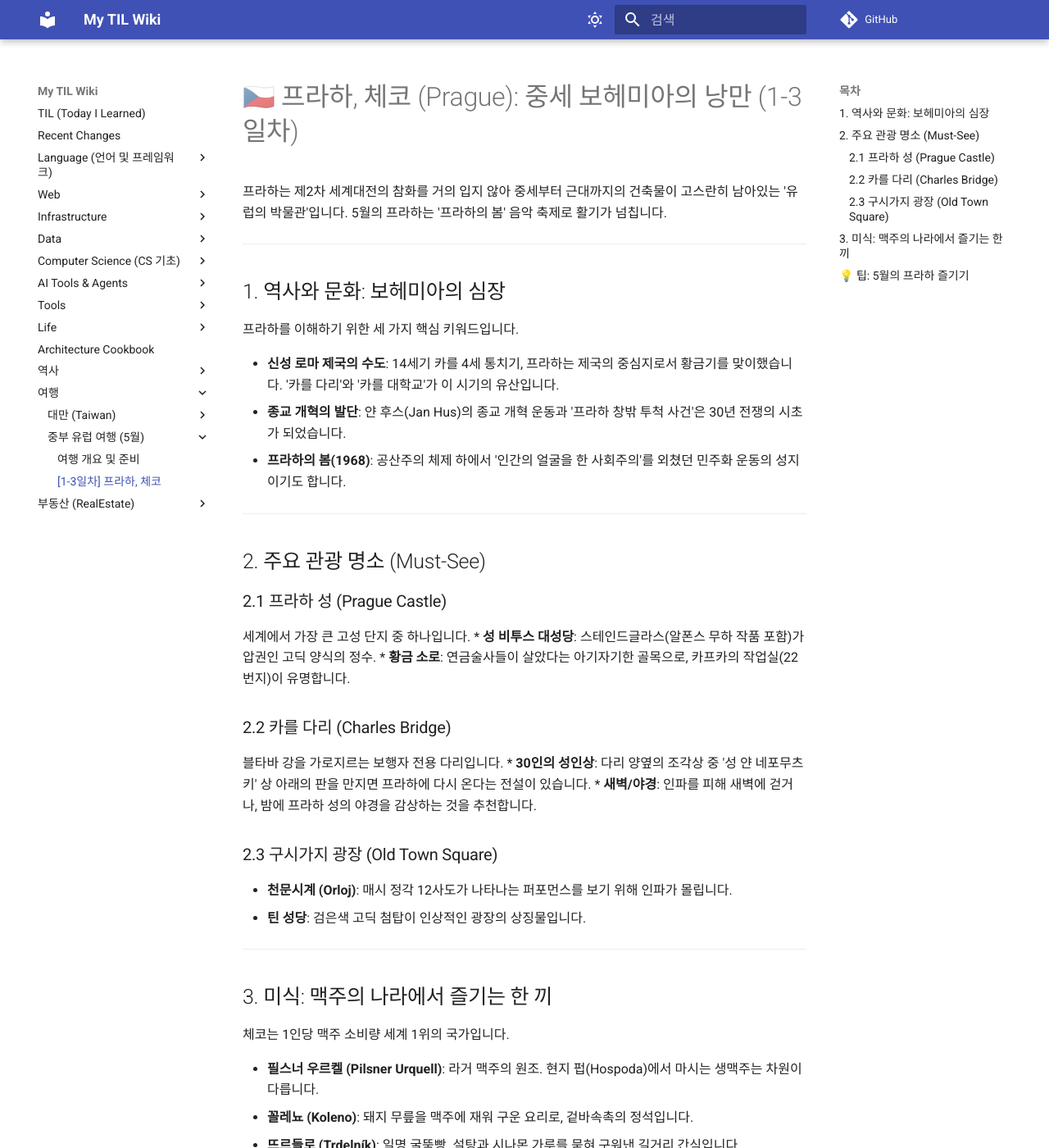
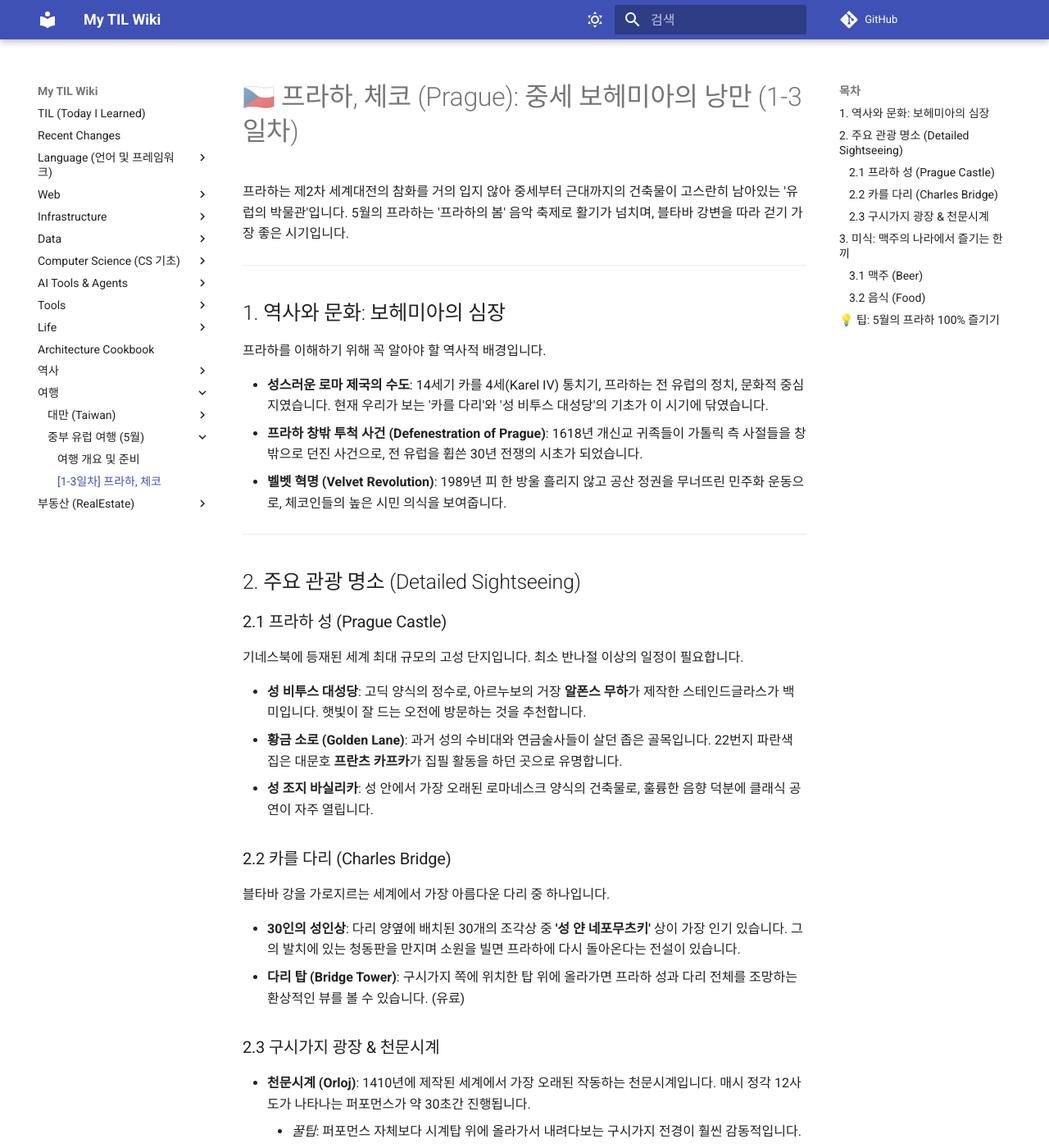
Before and after one commit to DevDooly/TIL, an MkDocs documentation site: the page built from docs/Travel/Central_Europe/Prague.md, in a window 1280 px wide and 1400 px high. Shown: the whole window at 82% size. Built offline with MkDocs 1.6.1 and Material for MkDocs 9.7.7, drawn with Linux system fonts in a browser that asks for light colours; comment, search, counter and statistics services are not loaded; some of the changed text lies outside the part shown.

Commit message:
docs: 프라하(Prague) 가이드 상세 내용 보충 및 마크다운 수정

```diff
--- a/docs/Travel/Central_Europe/Prague.md
+++ b/docs/Travel/Central_Europe/Prague.md
@@ -1,47 +1,57 @@
 # 🇨🇿 프라하, 체코 (Prague): 중세 보헤미아의 낭만 (1-3일차)
 
-프라하는 제2차 세계대전의 참화를 거의 입지 않아 중세부터 근대까지의 건축물이 고스란히 남아있는 '유럽의 박물관'입니다. 5월의 프라하는 '프라하의 봄' 음악 축제로 활기가 넘칩니다.
+프라하는 제2차 세계대전의 참화를 거의 입지 않아 중세부터 근대까지의 건축물이 고스란히 남아있는 '유럽의 박물관'입니다. 5월의 프라하는 '프라하의 봄' 음악 축제로 활기가 넘치며, 블타바 강변을 따라 걷기 가장 좋은 시기입니다.
 
 ---
 
 ## 1. 역사와 문화: 보헤미아의 심장
 
-프라하를 이해하기 위한 세 가지 핵심 키워드입니다.
+프라하를 이해하기 위해 꼭 알아야 할 역사적 배경입니다.
 
-*   **신성 로마 제국의 수도**: 14세기 카를 4세 통치기, 프라하는 제국의 중심지로서 황금기를 맞이했습니다. '카를 다리'와 '카를 대학교'가 이 시기의 유산입니다.
-*   **종교 개혁의 발단**: 얀 후스(Jan Hus)의 종교 개혁 운동과 '프라하 창밖 투척 사건'은 30년 전쟁의 시초가 되었습니다.
-*   **프라하의 봄(1968)**: 공산주의 체제 하에서 '인간의 얼굴을 한 사회주의'를 외쳤던 민주화 운동의 성지이기도 합니다.
+*   **성스러운 로마 제국의 수도**: 14세기 카를 4세(Karel IV) 통치기, 프라하는 전 유럽의 정치, 문화적 중심지였습니다. 현재 우리가 보는 '카를 다리'와 '성 비투스 대성당'의 기초가 이 시기에 닦였습니다.
+*   **프라하 창밖 투척 사건 (Defenestration of Prague)**: 1618년 개신교 귀족들이 가톨릭 측 사절들을 창밖으로 던진 사건으로, 전 유럽을 휩쓴 30년 전쟁의 시초가 되었습니다.
+*   **벨벳 혁명 (Velvet Revolution)**: 1989년 피 한 방울 흘리지 않고 공산 정권을 무너뜨린 민주화 운동으로, 체코인들의 높은 시민 의식을 보여줍니다.
 
 ---
 
-## 2. 주요 관광 명소 (Must-See)
+## 2. 주요 관광 명소 (Detailed Sightseeing)
 
 ### 2.1 프라하 성 (Prague Castle)
-세계에서 가장 큰 고성 단지 중 하나입니다.
-*   **성 비투스 대성당**: 스테인드글라스(알폰스 무하 작품 포함)가 압권인 고딕 양식의 정수.
-*   **황금 소로**: 연금술사들이 살았다는 아기자기한 골목으로, 카프카의 작업실(22번지)이 유명합니다.
+기네스북에 등재된 세계 최대 규모의 고성 단지입니다. 최소 반나절 이상의 일정이 필요합니다.
+
+*   **성 비투스 대성당**: 고딕 양식의 정수로, 아르누보의 거장 **알폰스 무하**가 제작한 스테인드글라스가 백미입니다. 햇빛이 잘 드는 오전에 방문하는 것을 추천합니다.
+*   **황금 소로 (Golden Lane)**: 과거 성의 수비대와 연금술사들이 살던 좁은 골목입니다. 22번지 파란색 집은 대문호 **프란츠 카프카**가 집필 활동을 하던 곳으로 유명합니다.
+*   **성 조지 바실리카**: 성 안에서 가장 오래된 로마네스크 양식의 건축물로, 훌륭한 음향 덕분에 클래식 공연이 자주 열립니다.
 
 ### 2.2 카를 다리 (Charles Bridge)
-블타바 강을 가로지르는 보행자 전용 다리입니다.
-*   **30인의 성인상**: 다리 양옆의 조각상 중 '성 얀 네포무츠키' 상 아래의 판을 만지면 프라하에 다시 온다는 전설이 있습니다.
-*   **새벽/야경**: 인파를 피해 새벽에 걷거나, 밤에 프라하 성의 야경을 감상하는 것을 추천합니다.
+블타바 강을 가로지르는 세계에서 가장 아름다운 다리 중 하나입니다.
 
-### 2.3 구시가지 광장 (Old Town Square)
-*   **천문시계 (Orloj)**: 매시 정각 12사도가 나타나는 퍼포먼스를 보기 위해 인파가 몰립니다.
-*   **틴 성당**: 검은색 고딕 첨탑이 인상적인 광장의 상징물입니다.
+*   **30인의 성인상**: 다리 양옆에 배치된 30개의 조각상 중 **'성 얀 네포무츠키'** 상이 가장 인기 있습니다. 그의 발치에 있는 청동판을 만지며 소원을 빌면 프라하에 다시 돌아온다는 전설이 있습니다.
+*   **다리 탑 (Bridge Tower)**: 구시가지 쪽에 위치한 탑 위에 올라가면 프라하 성과 다리 전체를 조망하는 환상적인 뷰를 볼 수 있습니다. (유료)
+
+### 2.3 구시가지 광장 & 천문시계
+*   **천문시계 (Orloj)**: 1410년에 제작된 세계에서 가장 오래된 작동하는 천문시계입니다. 매시 정각 12사도가 나타나는 퍼포먼스가 약 30초간 진행됩니다.
+    *   *꿀팁*: 퍼포먼스 자체보다 시계탑 위에 올라가서 내려다보는 구시가지 전경이 훨씬 감동적입니다.
+*   **틴 성당**: 두 개의 비대칭 첨탑(아담과 이브)이 특징인 고딕 양식 성당으로, 디즈니 성의 모델이 되었다는 설이 있습니다.
 
 ---
 
 ## 3. 미식: 맥주의 나라에서 즐기는 한 끼
 
-체코는 1인당 맥주 소비량 세계 1위의 국가입니다.
+체코는 물보다 맥주가 저렴할 정도로 맥주에 진심인 나라입니다.
 
-*   **필스너 우르켈 (Pilsner Urquell)**: 라거 맥주의 원조. 현지 펍(Hospoda)에서 마시는 생맥주는 차원이 다릅니다.
-*   **꼴레뇨 (Koleno)**: 돼지 무릎을 맥주에 재워 구운 요리로, 겉바속촉의 정석입니다.
-*   **뜨르들로 (Trdelník)**: 일명 굴뚝빵. 설탕과 시나몬 가루를 묻혀 구워낸 길거리 간식입니다.
+### 3.1 맥주 (Beer)
+*   **필스너 우르켈 (Pilsner Urquell)**: 황금빛 라거의 시초입니다. '나드라제(Nádraží)' 스타일로 거품 가득 따라주는 생맥주를 꼭 드셔보세요.
+*   **코젤 다크 (Kozel Cerný)**: 흑맥주임에도 목넘김이 부드럽고 달콤하여 한국인들에게 인기가 매우 높습니다.
+
+### 3.2 음식 (Food)
+*   **꼴레뇨 (Koleno)**: 돼지 무릎 살을 맥주와 향신료에 재워 오븐에 구워낸 요리입니다. 독일의 학센보다 부드럽고 껍질은 쫄깃한 것이 특징입니다.
+*   **스비치코바 (Svíčková)**: 소고기 안심에 크림소스와 빵(크네들리키), 그리고 크랜베리 잼을 곁들여 먹는 체코의 전통 가정식입니다.
+*   **뜨르들로 (Trdelník)**: 일명 굴뚝빵. 최근에는 구멍 안에 아이스크림이나 누텔라를 채워 먹는 방식이 인기입니다.
 
 ---
 
-## 💡 팁: 5월의 프라하 즐기기
-*   **프라하의 봄 국제 음악 축제**: 5월 12일부터 시작되지만, 5월 초부터 도시 곳곳에서 소규모 클래식 공연이 열립니다.
-*   **대중교통**: 24시간/72시간 패스를 구매하면 트램과 지하철을 무제한 이용할 수 있어 매우 편리합니다.
+## 💡 팁: 5월의 프라하 100% 즐기기
+*   **블타바 강변 산책**: 5월 초 저녁, 강변을 따라 조성된 나플라브카(Náplavka) 마켓에서 맥주 한 잔을 들고 노을을 감상해 보세요.
+*   **페트린 타워 (Petrin Tower)**: 에펠탑을 본떠 만든 전망대로, 주변에 장미 공원이 있어 5월의 꽃들을 즐기기에 최적입니다.
+*   **대중교통 활용**: 프라하는 트램 노선이 매우 잘 되어 있습니다. 특히 **22번 트램**은 구시가지와 프라하 성을 잇는 관광 노선과 다름없으니 꼭 이용해 보세요.
```
Also changed, not shown: README.md (+2 -2 lines), docs/Recent_Changes.md (+2 -2 lines).
